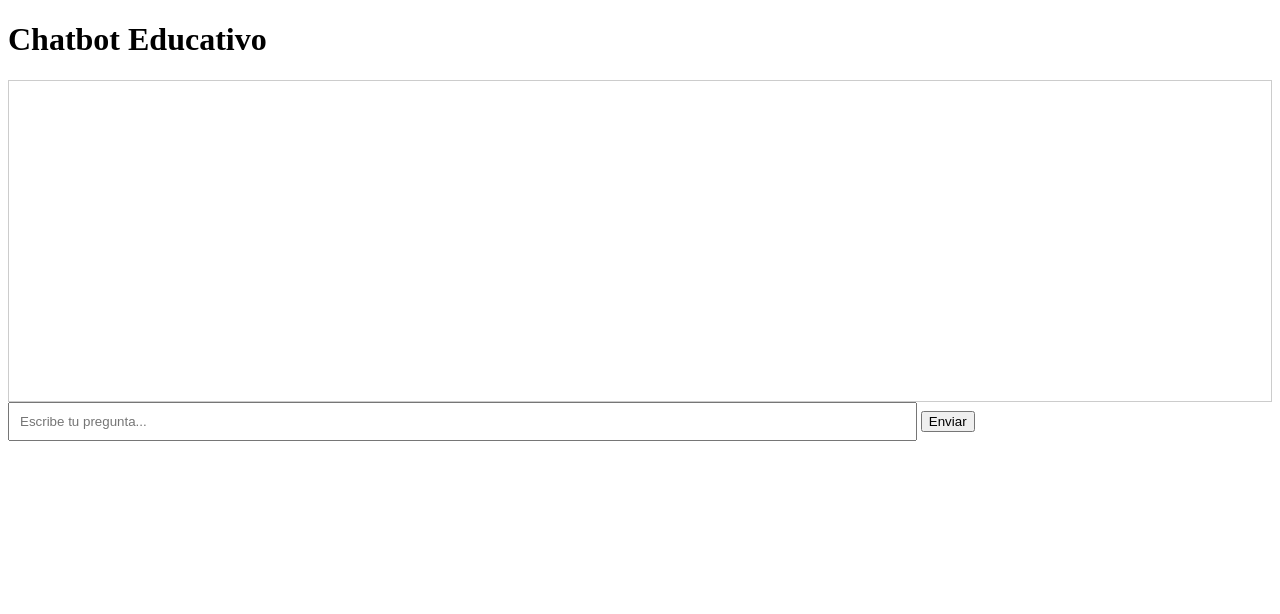
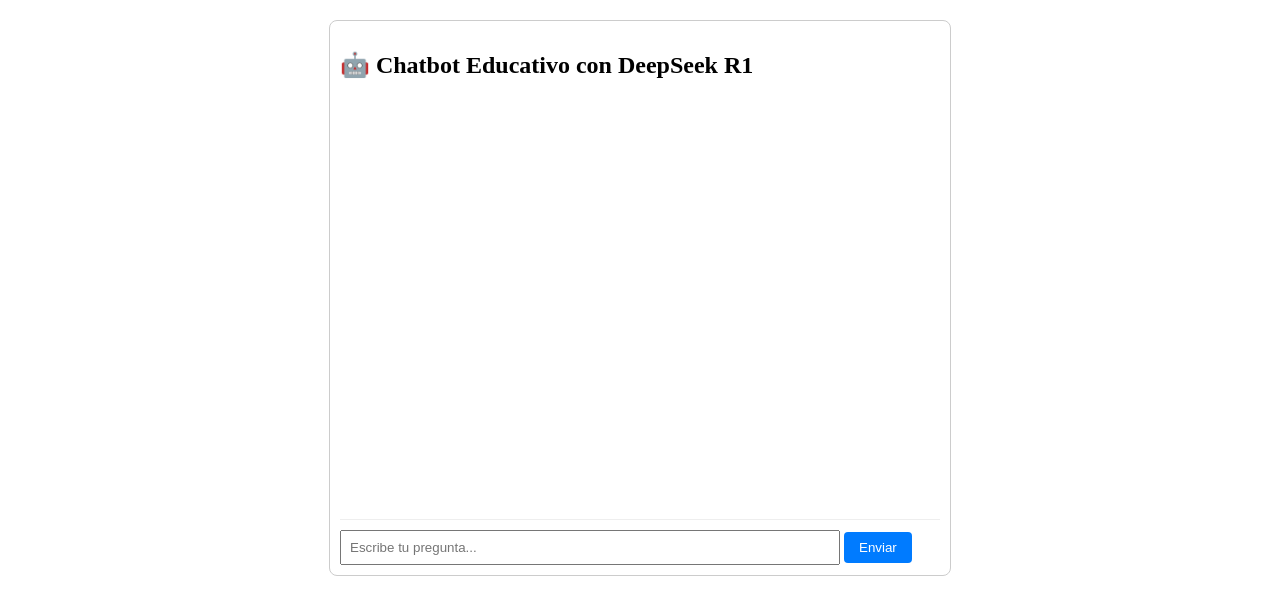
Before and after one commit to rdv-1979/ChatBot, a plain HTML site: page index.html in a window 1280 px wide. Drawn offline with Linux system fonts and the light colour scheme.

Commit message:
Update index.html

```diff
--- a/index.html
+++ b/index.html
@@ -1,48 +1,80 @@
 <!DOCTYPE html>
-<html>
+<html lang="es">
 <head>
-    <title>Chatbot Educativo</title>
+    <meta charset="UTF-8">
+    <title>Chatbot Educativo (DeepSeek R1)</title>
     <style>
-        #chatbox { border: 1px solid #ccc; height: 300px; overflow-y: scroll; padding: 10px; }
-        #userInput { width: 70%; padding: 10px; }
+        #chat-container {
+            width: 90%;
+            max-width: 600px;
+            margin: 20px auto;
+            border: 1px solid #ccc;
+            border-radius: 8px;
+            padding: 10px;
+        }
+        #chat-messages {
+            height: 400px;
+            overflow-y: auto;
+            padding: 10px;
+            border-bottom: 1px solid #eee;
+        }
+        #user-input {
+            width: 80%;
+            padding: 8px;
+            margin-top: 10px;
+        }
+        button {
+            padding: 8px 15px;
+            background-color: #007BFF;
+            color: white;
+            border: none;
+            border-radius: 4px;
+            cursor: pointer;
+        }
     </style>
 </head>
 <body>
-    <h1>Chatbot Educativo</h1>
-    <div id="chatbox"></div>
-    <input type="text" id="userInput" placeholder="Escribe tu pregunta...">
+    <div id="chat-container">
+        <h2>🤖 Chatbot Educativo con DeepSeek R1</h2>
+        <div id="chat-messages"></div>
+        <input type="text" id="user-input" placeholder="Escribe tu pregunta...">
         <button onclick="sendMessage()">Enviar</button>
+    </div>
 
     <script>
-        const API_KEY = "TU_API_KEY_AQUI"; // ¡NUNCA subas esto a GitHub!
+        const API_URL = "https://api.deepseek.com/v1/chat/completions"; // Revisa la URL correcta de DeepSeek
+const API_KEY = "sk-4d0eec1ad81f40bdacff6d0f3e7e549e"; // 🔴 ¡NO LA PONGAS DIRECTAMENTE AQUÍ! Usa variables de entorno o un proxy.
+
 async function sendMessage() {
-            const userInput = document.getElementById('userInput').value;
+    const userInput = document.getElementById('user-input').value;
     if (!userInput) return;
 
-            // Mostrar mensaje del usuario
-            document.getElementById('chatbox').innerHTML += `<p><b>Tú:</b> ${userInput}</p>`;
-            document.getElementById('userInput').value = '';
+    // Mostrar mensaje del usuario en el chat
+    const chatMessages = document.getElementById('chat-messages');
+    chatMessages.innerHTML += `<div><strong>Tú:</strong> ${userInput}</div>`;
+    document.getElementById('user-input').value = '';
 
-            // Respuesta del chatbot (usando un proxy para evitar exponer la API key)
+    // Llamada a la API (¡OJO! Esto es inseguro en frontend puro)
     try {
-                const response = await fetch('https://api.openai.com/v1/chat/completions', {
+        const response = await fetch(API_URL, {
             method: 'POST',
             headers: {
                 'Content-Type': 'application/json',
-                        'Authorization': `Bearer ${API_KEY}`
+                'Authorization': `Bearer ${API_KEY}` // ⚠️ Esto es inseguro si se sube a GitHub
             },
             body: JSON.stringify({
-                        model: "gpt-3.5-turbo",
+                model: "deepseek-r1", // Verifica el nombre correcto del modelo
                 messages: [{ role: "user", content: userInput }],
                 temperature: 0.7
             })
         });
+
         const data = await response.json();
         const botReply = data.choices[0].message.content;
-                document.getElementById('chatbox').innerHTML += `<p><b>Bot:</b> ${botReply}</p>`;
+        chatMessages.innerHTML += `<div><strong>Bot:</strong> ${botReply}</div>`;
     } catch (error) {
         console.error("Error:", error);
-                document.getElementById('chatbox').innerHTML += `<p><b>Error:</b> No se pudo obtener respuesta.</p>`;
+        chatMessages.innerHTML += `<div><strong>Error:</strong> No se pudo obtener respuesta.</div>`;
     }
 }
     </script>
```
Lines whose indentation alone changed are shown as unchanged.
